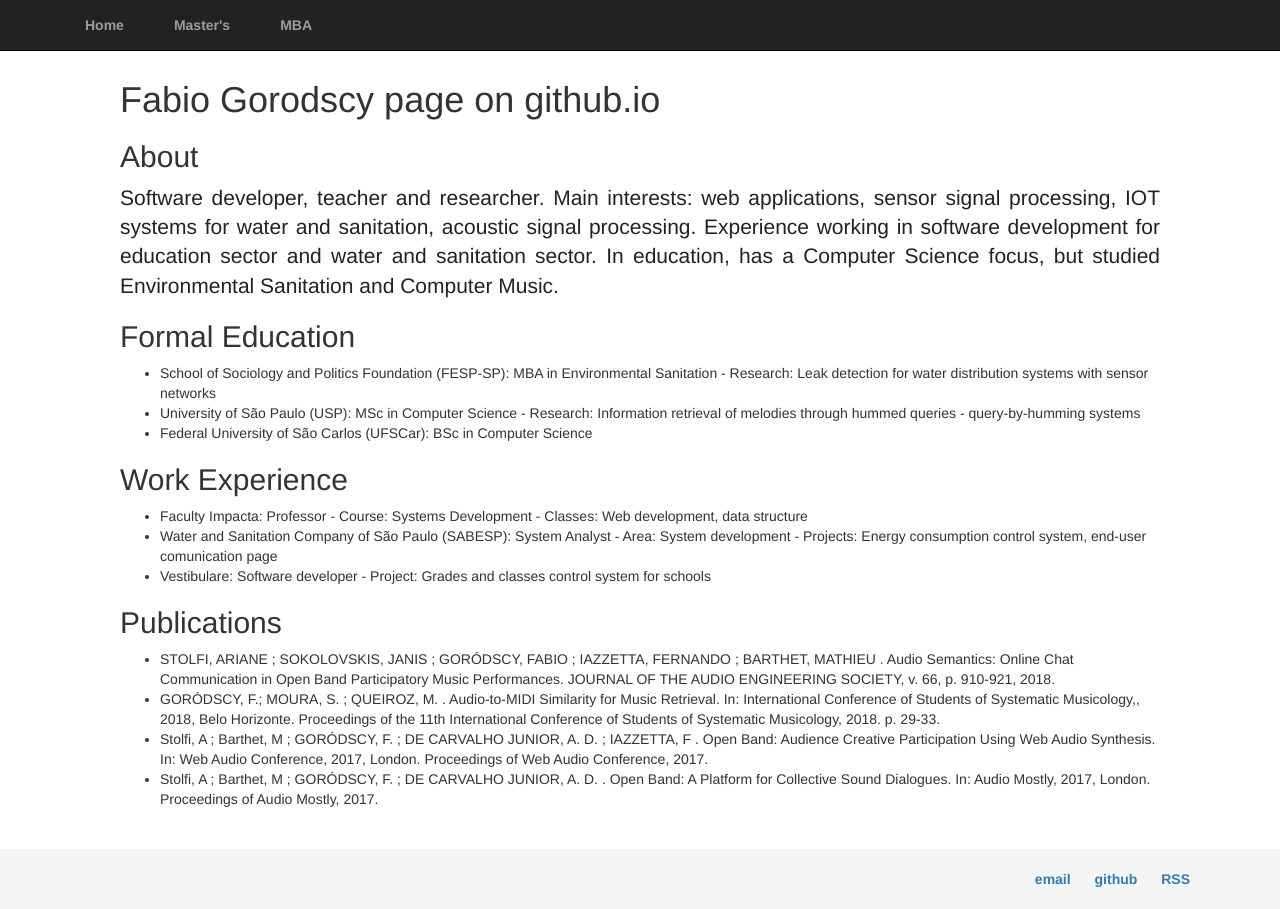
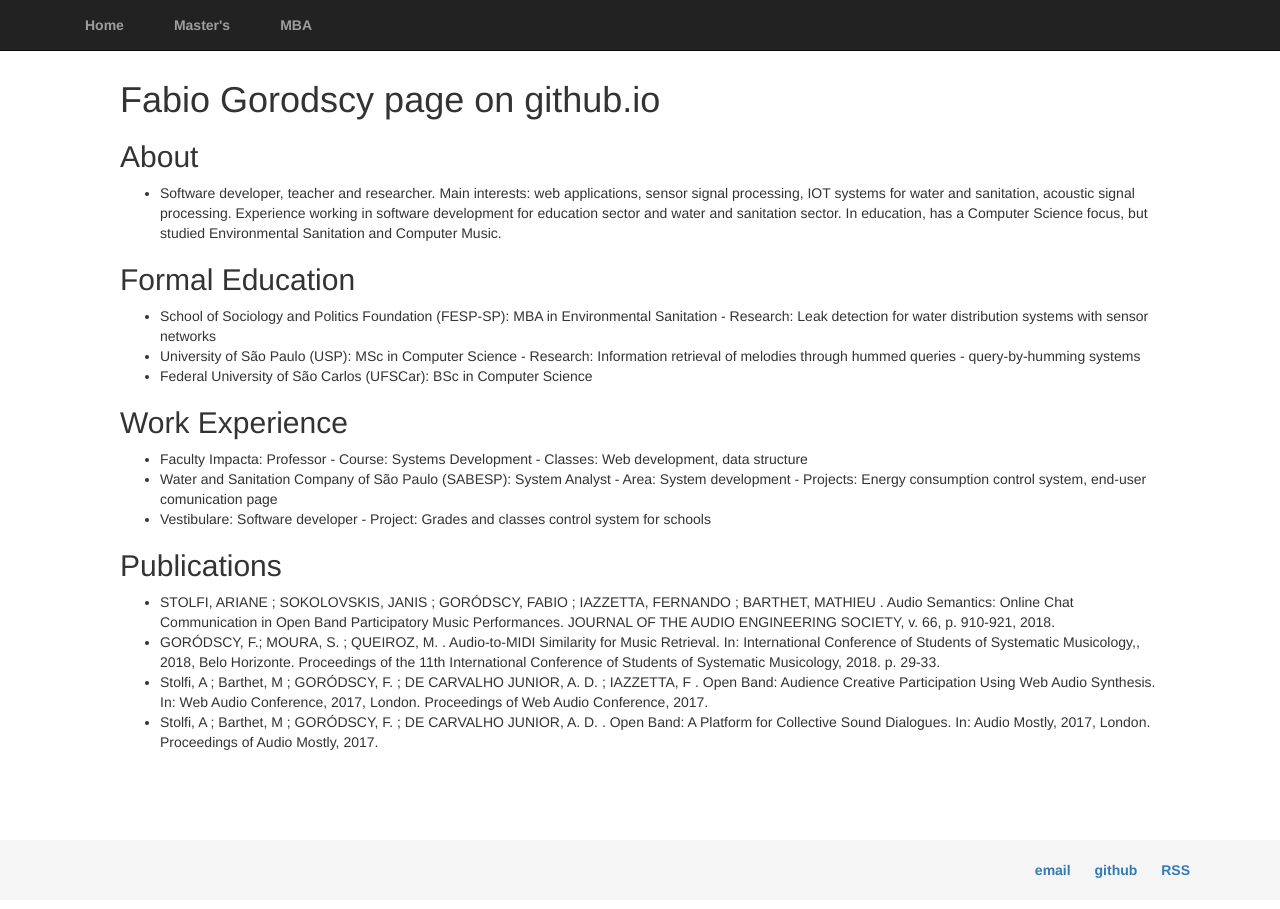
Before and after one commit to fabiogoro/fabiogoro.github.io, a Jekyll site: the page built from index.md, in a window 1280 px wide. Built offline with Jekyll 4.4.1, drawn with Linux system fonts in a browser that asks for light colours.

```diff
--- a/index.md
+++ b/index.md
@@ -7,7 +7,7 @@ title: Fabio Gorodscy // Github Page
 
 ## About
 
-Software developer, teacher and researcher. Main interests: web applications, sensor signal processing, IOT systems for water and sanitation, acoustic signal processing. Experience working in software development for education sector and water and sanitation sector. In education, has a Computer Science focus, but studied Environmental Sanitation and Computer Music.
+* Software developer, teacher and researcher. Main interests: web applications, sensor signal processing, IOT systems for water and sanitation, acoustic signal processing. Experience working in software development for education sector and water and sanitation sector. In education, has a Computer Science focus, but studied Environmental Sanitation and Computer Music.
 
 ## Formal Education
 
```
